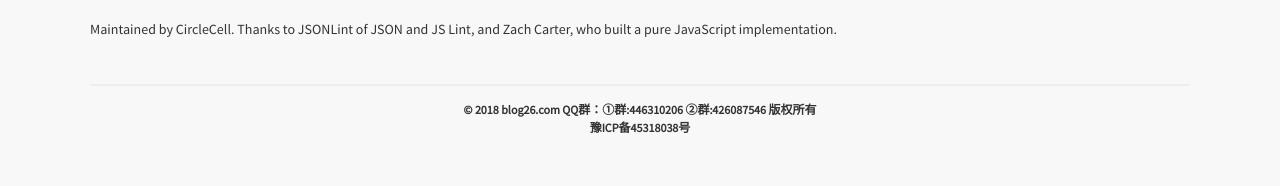
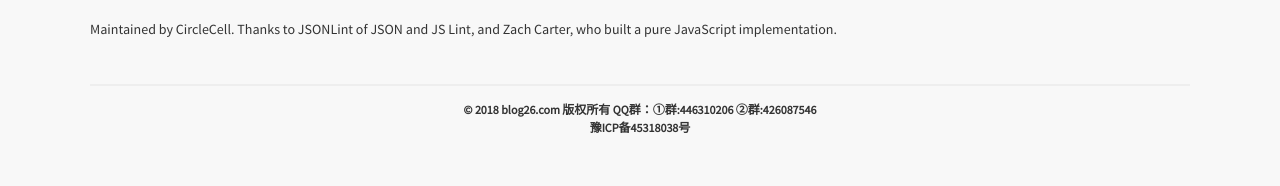
Before and after one commit to xiaohange/xiaohange.github.io, a Jekyll site: the page json2model/index.html, which Jekyll copies as it is, in a window 1280 px wide. Shown: the part 738-924 px from the top of the page. Built offline with Jekyll 4.4.1, drawn with Linux system fonts in a browser that asks for light colours; comment, search, counter and statistics services are not loaded.

```diff
--- a/json2model/index.html
+++ b/json2model/index.html
@@ -140,7 +140,7 @@
         <p>Maintained by CircleCell. Thanks to <a href="http://www.modelend.com/" target="_blank">JSONLint</a> of JSON and JS Lint, and <a href="http://zaa.ch/" target="_blank">Zach Carter</a>, who built a <a href="https://github.com/zaach/jsonlint">pure JavaScript implementation</a>.</p>
     </div>
     <footer>
-        &copy; 2018 blog26.com QQ群：①群:446310206 ②群:426087546 版权所有<br>豫ICP备45318038号
+        &copy; 2018 blog26.com 版权所有 QQ群：①群:446310206 ②群:426087546 <br>豫ICP备45318038号
         <script src="https://s13.cnzz.com/z_stat.php?id=1265361730&web_id=1265361730" language="JavaScript"></script>
     </footer>
 </div>
```
